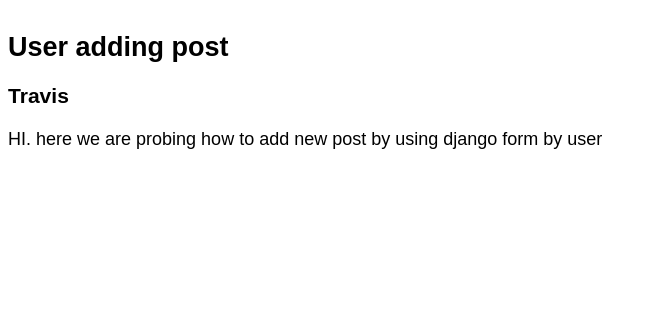
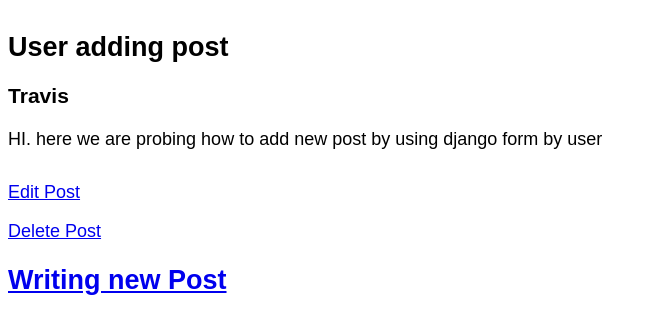
Before and after one commit to abdumajidovkhushnud/Web_Blog, a Django app: page /post/4/ in a window 1280 px wide. Shown: the part 99-433 px from the top of the page, without its empty margins (0-657 px from the left). Run offline with Django 5.2, Linux system fonts and the light colour scheme; data comes from the database, SQL or seed files in the repository; both versions use the stored data as it was after the commit.

Commit message:
editing and deleting the posts

```diff
--- a/WebBlog/models.py
+++ b/WebBlog/models.py
@@ -1,4 +1,5 @@
 from django.db import models
+from django.urls import reverse
 
 # Create your models here.
 class Post(models.Model):
@@ -8,3 +9,6 @@ class Post(models.Model):
 
     def __str__(self):
         return self.title
+
+    def get_absolute_url(self):
+        return reverse("post_detail", kwargs={"pk": self.pk})
--- a/WebBlog/urls.py
+++ b/WebBlog/urls.py
@@ -1,7 +1,16 @@
 from django.urls import path
-from .views import BlogListView, BlogDetailView
+from .views import (
+    BlogListView,
+    BlogDetailView,
+    BlogCreateView,
+    BlogUpdateView,
+    BlogDeleteView
+)
 
 urlpatterns = [
+    path('post/<int:pk>/delete',BlogDeleteView.as_view(),name='post_delete'),
+    path('post/<int:pk>/edit',BlogUpdateView.as_view(),name='post_edit'),
+    path('post/new/',BlogCreateView.as_view(),name='post_new'),
     path('',BlogListView.as_view(), name='home'),
     path('post/<int:pk>/',BlogDetailView.as_view(),name='post_detail'),   #bu ösha har bitta postning Primar Keysi (raqami)
 ]
--- a/WebBlog/views.py
+++ b/WebBlog/views.py
@@ -1,5 +1,7 @@
 from django.shortcuts import render
 from django.views.generic import ListView,DetailView
+from django.views.generic import CreateView, UpdateView, DeleteView
+from django.urls import reverse_lazy
 from .models import Post
 
 # Create your views here.
@@ -11,3 +13,18 @@ class BlogListView(ListView):
 class BlogDetailView(DetailView):
     model = Post
     template_name = 'post_detail.html'
+
+class BlogCreateView(CreateView):
+    model = Post
+    template_name = 'post_new.html'
+    fields = ['title', 'author', 'body']
+
+class BlogUpdateView(UpdateView):
+    model = Post
+    template_name = 'post_edit.html'
+    fields = ['title', 'body']
+
+class BlogDeleteView(DeleteView):
+    model = Post
+    template_name = 'post_delete.html'
+    success_url = reverse_lazy('home')
--- a/templates/base.html
+++ b/templates/base.html
@@ -14,5 +14,8 @@
         {% block content %}
         {% endblock content %}
     </div>
+    <footer>
+        <h2><a href="{% url 'post_new' %}">Writing new Post</a></h2>
+    </footer>
 </body>
 </html>
--- a/templates/post_detail.html
+++ b/templates/post_detail.html
@@ -1,8 +1,10 @@
-{% extends "base.html" %}
+{% extends 'base.html' %}
 {% block content %}
     <div class="post-entry">
         <h2>{{ post.title }}</h2>
         <h3>{{ post.author }}</h3>
         <p>{{ post.body }}</p>
     </div>
+    <p><a href="{% url 'post_edit' post.pk %}">Edit Post</a></p>
+    <p><a href="{% url 'post_delete' post.pk %}">Delete Post</a></p>
 {% endblock content %}
```
Also changed, not shown: templates/post_delete.html (added, +8 -0 lines), templates/post_edit.html (added, +10 -0 lines), templates/post_new.html (added, +9 -0 lines), db.sqlite3.
